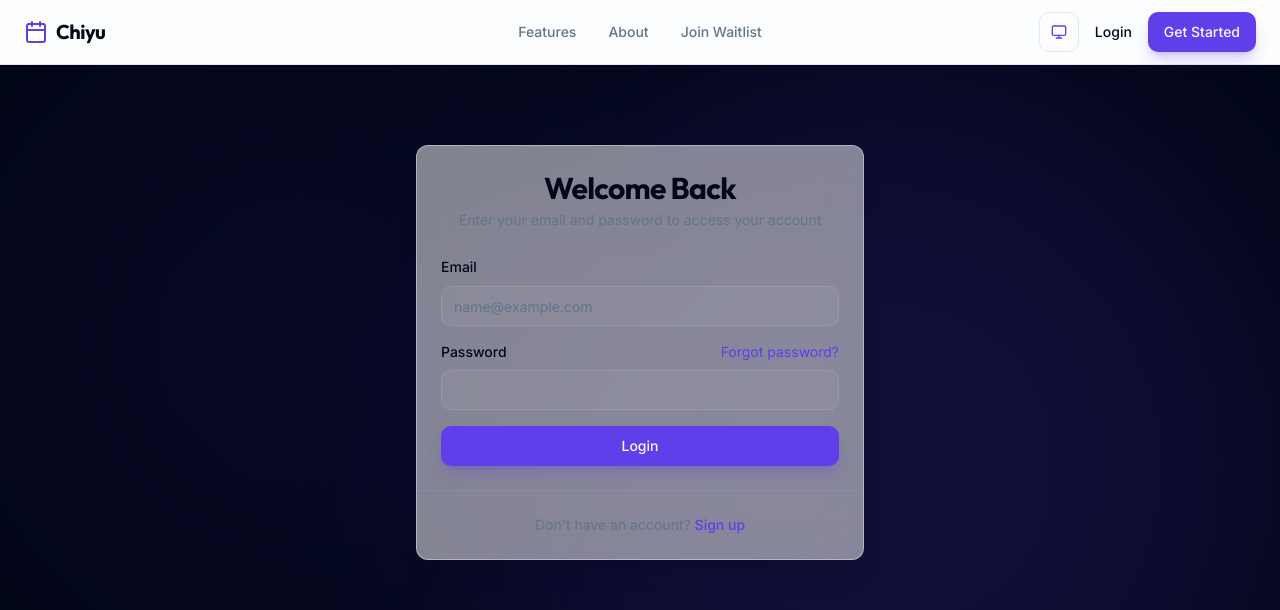
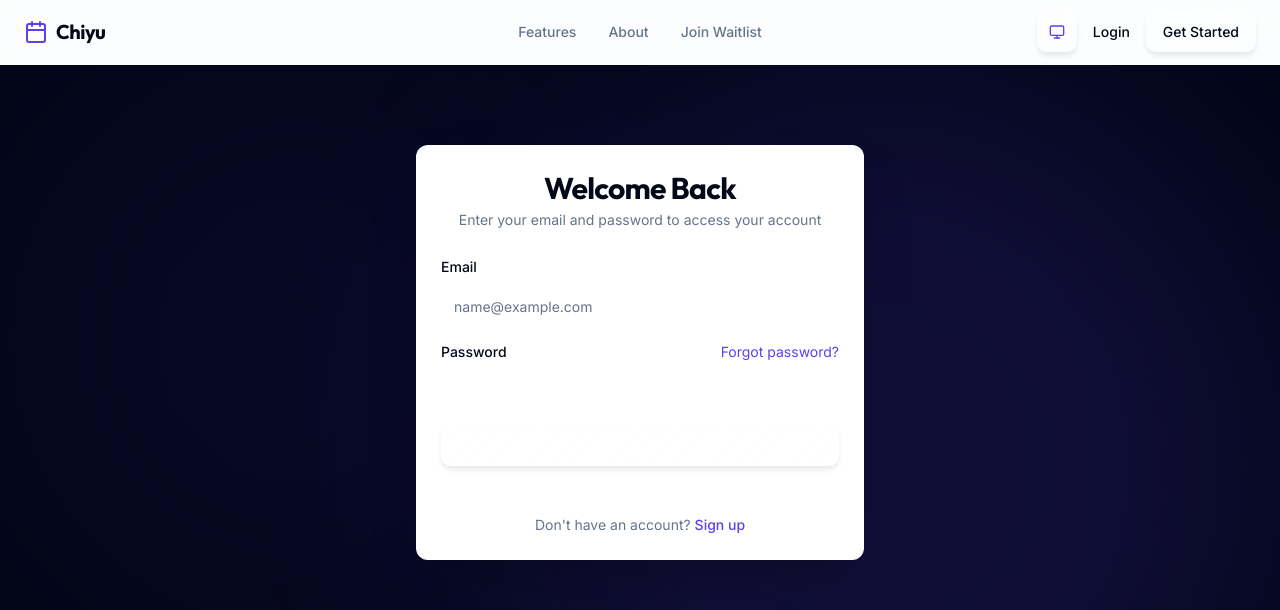
Before and after one commit to ArtJustine/scheduler, a Next.js app: page /login in a window 1280 px wide. Shown: the top 610 px of the page. Built offline with nearby package versions, Linux system fonts and the light colour scheme; no server answers.

Commit message:
feat: implement premium Apple-style Liquid Glass UI theme and refine FAQ spacing

```diff
--- a/app/globals.css
+++ b/app/globals.css
@@ -4,7 +4,6 @@
 
 @layer base {
   :root {
-    /* Premium Light Mode (Clean, High Contrast) */
     --background: 210 40% 98%;
     --foreground: 222.2 84% 4.9%;
     --card: 0 0% 100%;
@@ -12,7 +11,6 @@
     --popover: 0 0% 100%;
     --popover-foreground: 222.2 84% 4.9%;
     --primary: 252 80% 58%;
-    /* Vibrant Violet */
     --primary-foreground: 210 40% 98%;
     --secondary: 252 20% 94%;
     --secondary-foreground: 252 60% 30%;
@@ -29,23 +27,19 @@
   }
 
   .dark {
-    /* Premium Dark Mode (Deep, Glassy, Neon Accents) */
     --background: 240 10% 4%;
-    /* Near Black - Deep Blueish/Gray */
     --foreground: 210 40% 98%;
     --card: 240 10% 6%;
     --card-foreground: 210 40% 98%;
     --popover: 240 10% 6%;
     --popover-foreground: 210 40% 98%;
     --primary: 252 100% 68%;
-    /* Electric Violet */
     --primary-foreground: 210 40% 98%;
     --secondary: 240 6% 15%;
     --secondary-foreground: 210 40% 98%;
     --muted: 240 6% 15%;
     --muted-foreground: 215 20.2% 65.1%;
     --accent: 252 100% 68%;
-    /* Matching Primary for glass effects */
     --accent-foreground: 210 40% 98%;
     --destructive: 0 62.8% 30.6%;
     --destructive-foreground: 210 40% 98%;
@@ -57,7 +51,7 @@
 
 @layer base {
   * {
-    @apply border-border;
+    border-color: hsl(var(--border));
   }
 
   body {
@@ -65,37 +59,90 @@
   }
 }
 
-/* Premium UI Enhancements */
-@layer base {
-  ::selection {
-    @apply bg-primary/30 text-foreground;
-  }
-
-  html {
-    scroll-behavior: smooth;
-  }
-
-  /* Custom Scrollbar */
-  ::-webkit-scrollbar {
-    width: 10px;
-  }
-
-  ::-webkit-scrollbar-track {
-    @apply bg-background;
-  }
-
-  ::-webkit-scrollbar-thumb {
-    @apply bg-muted-foreground/20 rounded-full border-2 border-solid border-background hover:bg-muted-foreground/40 transition-colors;
+/* Glassmorphism Utilities */
+@layer utilities {
+  .liquid-glass {
+    backdrop-filter: blur(25px) saturate(180%) !important;
+    border: 1px solid rgba(255, 255, 255, 0.25) !important;
+    transition: all 0.3s cubic-bezier(0.4, 0, 0.2, 1) !important;
   }
 }
 
-/* Glassmorphism Utilities */
-@layer utilities {
-  .glass {
-    @apply bg-black/40 backdrop-blur-md border border-white/10;
+/* Global Button Liquid Glass Override */
+@layer base {
+  button:not(.ghost):not(.link) {
+    background: linear-gradient(135deg, rgba(255, 255, 255, 0.2), rgba(255, 255, 255, 0.05)) !important;
+    backdrop-filter: blur(20px) saturate(180%) !important;
+    border: 1px solid rgba(255, 255, 255, 0.3) !important;
+    box-shadow: 0 4px 6px -1px rgba(0, 0, 0, 0.1), inset 0 1px 1px rgba(255, 255, 255, 0.4) !important;
+    color: hsl(var(--foreground)) !important;
+    transition: all 0.3s cubic-bezier(0.4, 0, 0.2, 1) !important;
   }
 
-  .glass-card {
-    @apply bg-card/50 backdrop-blur-xl border border-border/50 shadow-xl;
+  /* Specific logic for buttons on dark backgrounds (Hero Section) */
+  .bg-slate-950 button:not(.ghost):not(.link),
+  .bg-slate-900 button:not(.ghost):not(.link),
+  .bg-black button:not(.ghost):not(.link),
+  .dark button:not(.ghost):not(.link) {
+    background: linear-gradient(135deg, rgba(255, 255, 255, 0.15), rgba(255, 255, 255, 0.02)) !important;
+    border: 1px solid rgba(255, 255, 255, 0.15) !important;
+    color: white !important;
+  }
+
+  button:not(.ghost):not(.link):hover {
+    transform: translateY(-2px) scale(1.02) !important;
+    background: linear-gradient(135deg, rgba(255, 255, 255, 0.3), rgba(255, 255, 255, 0.15)) !important;
+    box-shadow: 0 10px 15px -3px rgba(0, 0, 0, 0.2) !important;
+  }
+
+  /* Primary Button Contrast Fix */
+  .bg-primary {
+    background: linear-gradient(135deg, hsla(var(--primary), 0.8), hsla(var(--primary), 0.6)) !important;
+    color: white !important;
+  }
+
+  .dark .bg-primary {
+    background: linear-gradient(135deg, hsla(var(--primary), 0.4), hsla(var(--primary), 0.2)) !important;
+  }
+
+  /* Header Glassmorphism */
+  header.sticky {
+    background-color: rgba(255, 255, 255, 0.6) !important;
+    backdrop-filter: blur(25px) saturate(200%) !important;
+    border-bottom: 1px solid rgba(255, 255, 255, 0.2) !important;
+  }
+
+  .dark header.sticky {
+    background-color: rgba(0, 0, 0, 0.5) !important;
+    border-bottom: 1px solid rgba(255, 255, 255, 0.1) !important;
+  }
+
+  /* Section Glassmorphism */
+  section:not(.bg-slate-950) {
+    backdrop-filter: blur(16px);
+    border-y: 1px solid rgba(0, 0, 0, 0.05);
+  }
+
+  .dark section:not(.bg-slate-950) {
+    border-y: 1px solid rgba(255, 255, 255, 0.05);
+  }
+
+  /* Accordion/FAQ Breathing Room */
+  [data-orientation="vertical"]>div {
+    @apply rounded-xl mb-3 border border-white/10 overflow-hidden transition-all duration-300;
+    background: rgba(255, 255, 255, 0.03);
+    backdrop-filter: blur(12px);
+  }
+
+  .dark [data-orientation="vertical"]>div {
+    background: rgba(255, 255, 255, 0.01);
+  }
+
+  button[data-state] {
+    @apply px-6 py-5 !important;
+  }
+
+  div[data-state="open"]>div {
+    @apply px-6 pt-4 pb-6 text-base !important;
   }
 }
```
